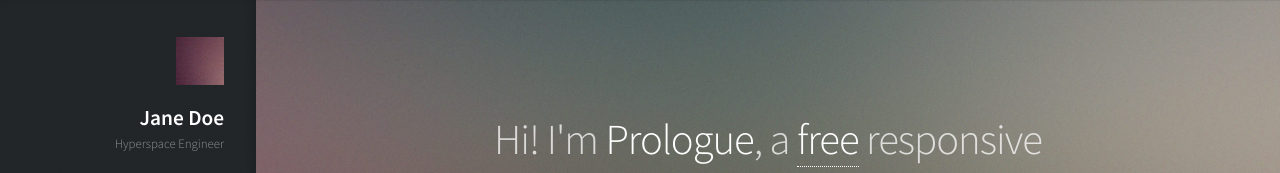
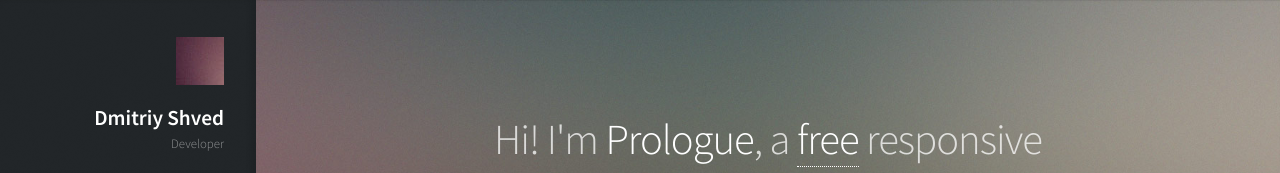
Before and after one commit to swede2k/prologue, a plain HTML site: page index.html in a window 1280 px wide. Shown: the top 173 px of the page. Drawn offline with Linux system fonts and the light colour scheme.

Commit message:
Changes from closeheat live editor

```diff
--- a/index.html
+++ b/index.html
@@ -24,8 +24,8 @@
 					<!-- Logo -->
 						<div id="logo">
 							<span class="image avatar48"><img src="images/avatar.jpg" alt="" /></span>
-							<h1 id="title">Jane Doe</h1>
-							<p>Hyperspace Engineer</p>
+							<h1 id="title">Dmitriy Shved</h1>
+							<p>Developer</p>
 						</div>
 
 					<!-- Nav -->
```
